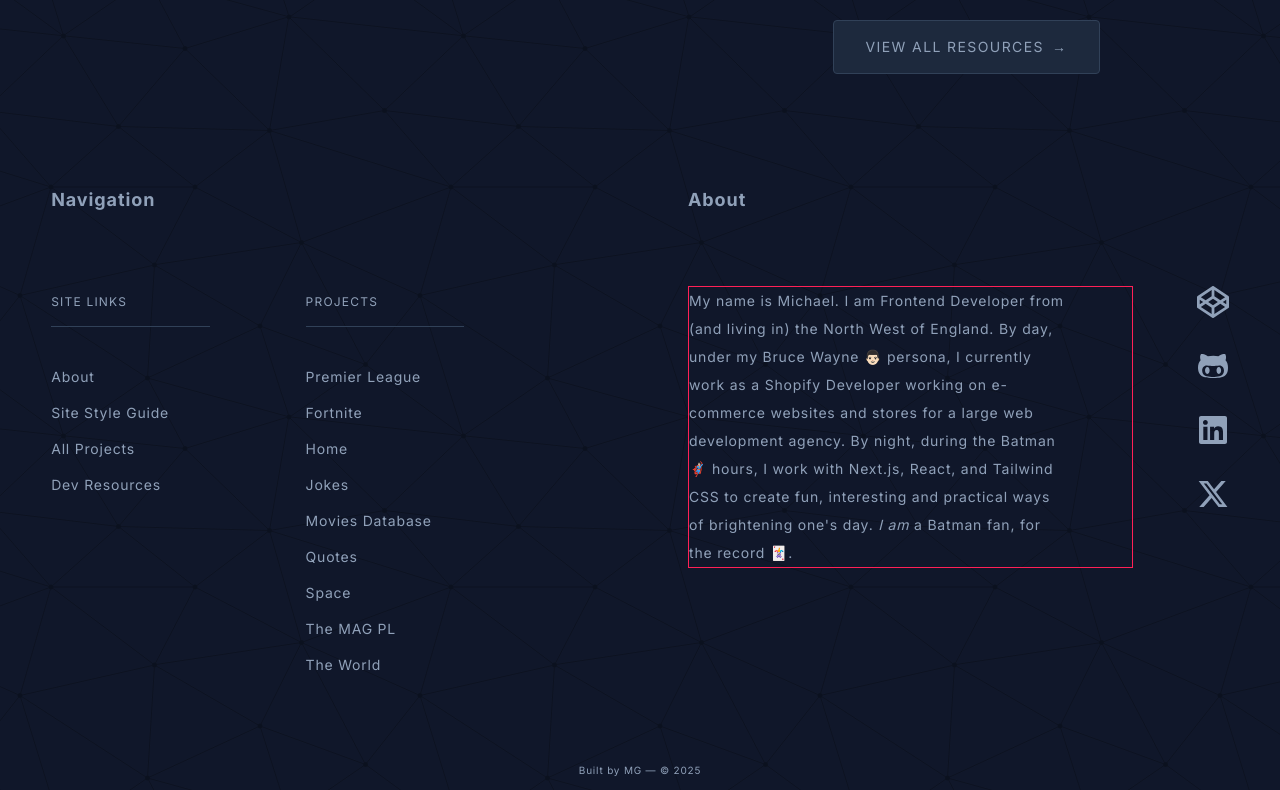
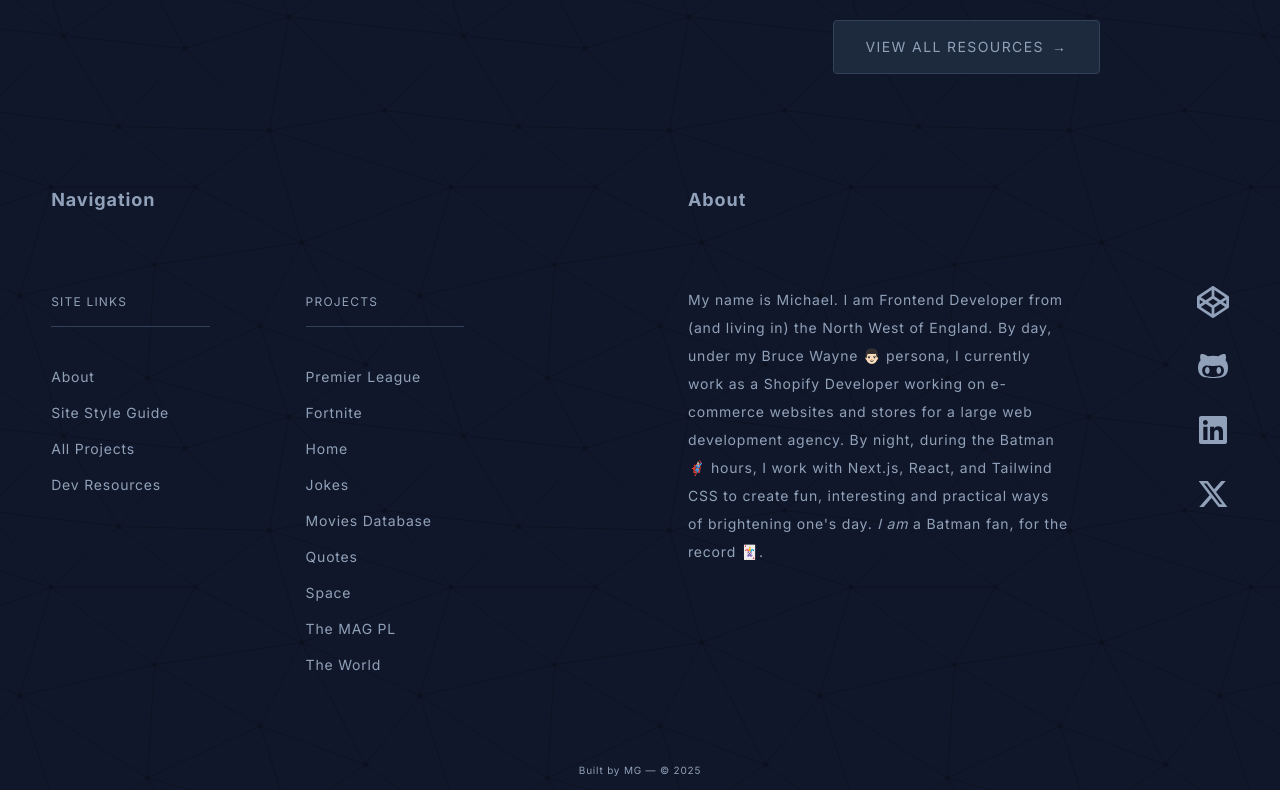
Before and after one commit to michaelgainford/michaelgainford.github.io, a Next.js app: page / in a window 1280 px wide. Shown: the part 804-1594 px from the top of the page. Built offline with nearby package versions, Linux system fonts and the light colour scheme.

Commit message:
Remove border around text.

```diff
--- a/components/footer/Footer_About_Text.jsx
+++ b/components/footer/Footer_About_Text.jsx
@@ -2,7 +2,7 @@ import { urlForShopify, urlForNextJS, urlForReactJS, urlForTailwindCSS } from "@
 
 export default function Component_FooterAboutText() {
 	return (
-		<p className="text-xs text-center leading-loose sm:pr-8 sm:text-left md:text-xs/relaxed lg:text-xs/loose xl:text-sm/loose lg:pr-16 [&>a:hover]:underline border border-rose-500">
+		<p className="text-xs text-center leading-loose sm:pr-8 sm:text-left md:text-xs/relaxed lg:text-xs/loose xl:text-sm/loose lg:pr-16 [&>a:hover]:underline">
 			My name is Michael. I am Frontend Developer from (and living in) the North West of England. By day, under my Bruce Wayne <a href="/" title="Bruce Wayne" aria-label="Bruce Wayne">👨🏻</a> persona, I currently work as a <a title="Shopify" href={urlForShopify}>Shopify</a> Developer working on e-commerce websites and stores for a large web development agency. By night, during the Batman <a href="/" title="Batman" aria-label="Batman">🦸🏻‍♂️</a> hours, I work with <a title="NextJS" href={urlForNextJS}>Next.js</a>, <a title="React JS" href={urlForReactJS}>React</a>, and <a title="Tailwind CSS" href={urlForTailwindCSS}>Tailwind CSS</a> to create fun, interesting and practical ways of brightening one&apos;s day. <span className="italic">I am</span> a <a href="/" title="Batman">Batman</a> fan, for the record <a href="/" title="Joker" aria-label="Joker">🃏</a>.
 		</p>
 	)
```
